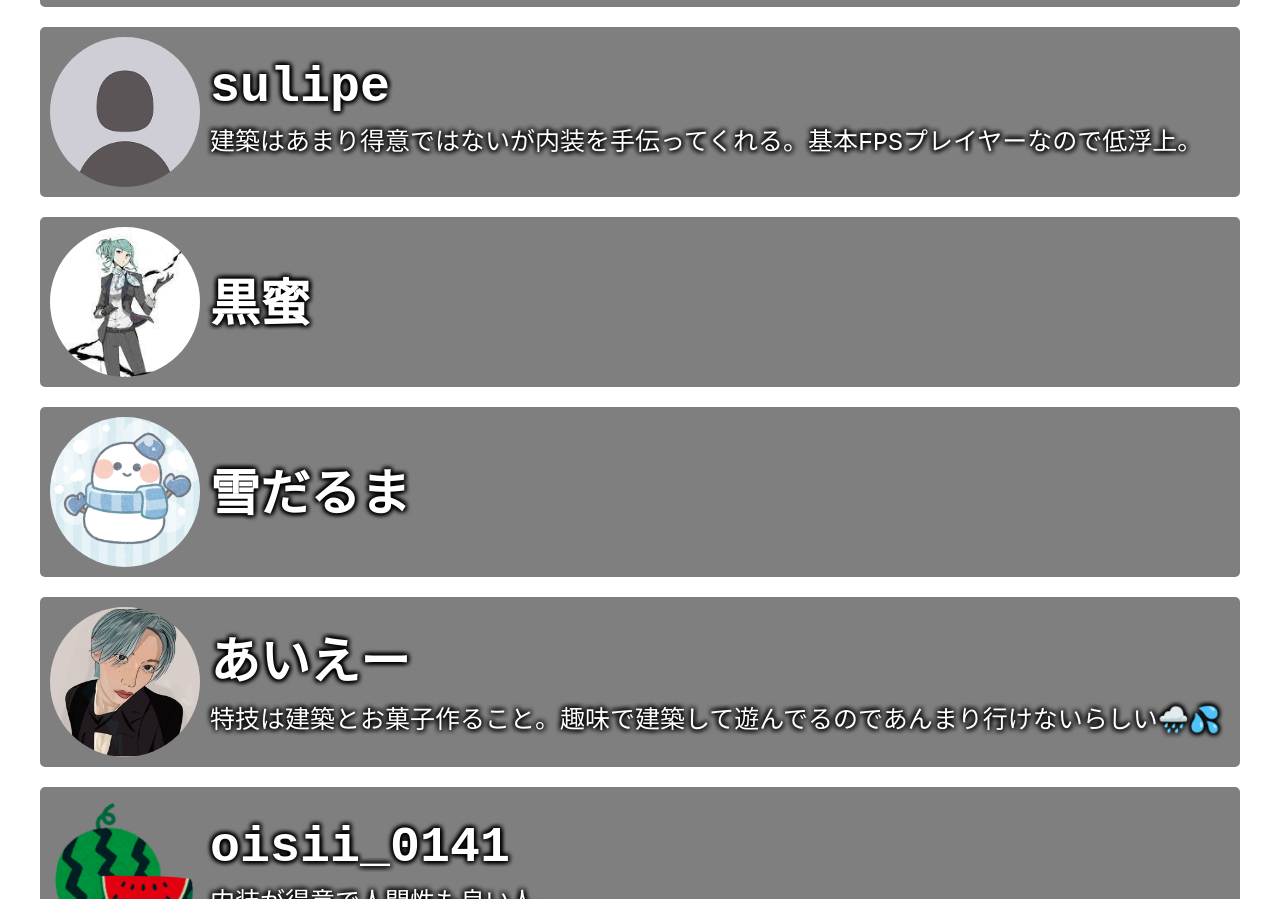
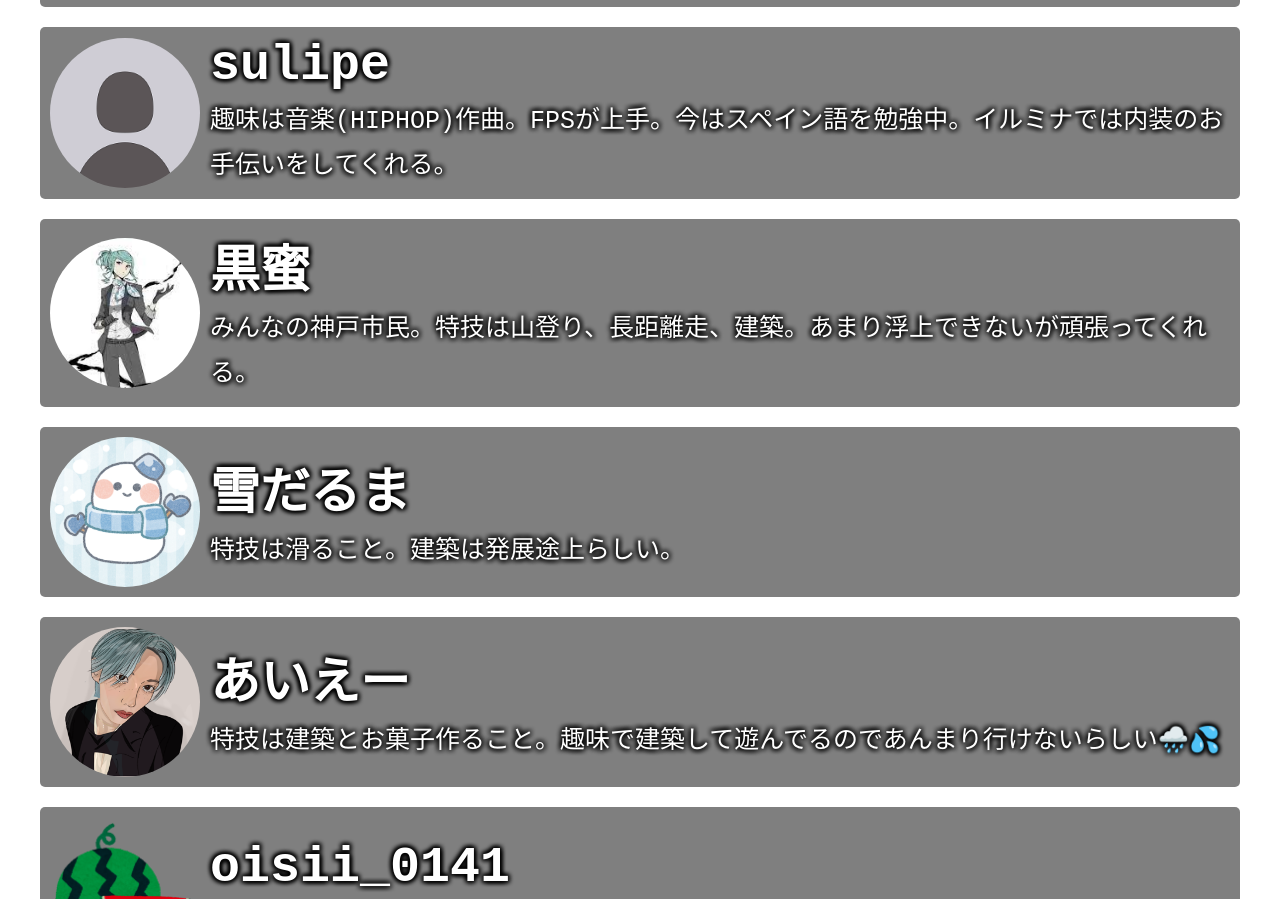
Before and after one commit to karonyt/rpg, a plain HTML site: page developer.html in a window 1280 px wide. Shown: the part 5844-6743 px from the top of the page. Drawn offline with nearby package versions, Linux system fonts and the light colour scheme.

Commit message:
update 2 files and copy 1 file

```diff
--- a/developer.html
+++ b/developer.html
@@ -318,7 +318,7 @@
                     <img src="image/noimage.png">
                     <div>
                         <h3>sulipe</h3>
-                        <p>建築はあまり得意ではないが内装を手伝ってくれる。基本FPSプレイヤーなので低浮上。</p>
+                        <p>趣味は音楽(HIPHOP)作曲。FPSが上手。今はスペイン語を勉強中。イルミナでは内装のお手伝いをしてくれる。</p>
                     </div>
                 </div>
 
@@ -326,7 +326,7 @@
                     <img src="image/kuromitsu.png">
                     <div>
                         <h3>黒蜜</h3>
-                        <p></p>
+                        <p>みんなの神戸市民。特技は山登り、長距離走、建築。あまり浮上できないが頑張ってくれる。</p>
                     </div>
                 </div>
 
@@ -334,7 +334,7 @@
                     <img src="image/yukidaruma.png">
                     <div>
                         <h3>雪だるま</h3>
-                        <p></p>
+                        <p>特技は滑ること。建築は発展途上らしい。</p>
                     </div>
                 </div>
 
```
